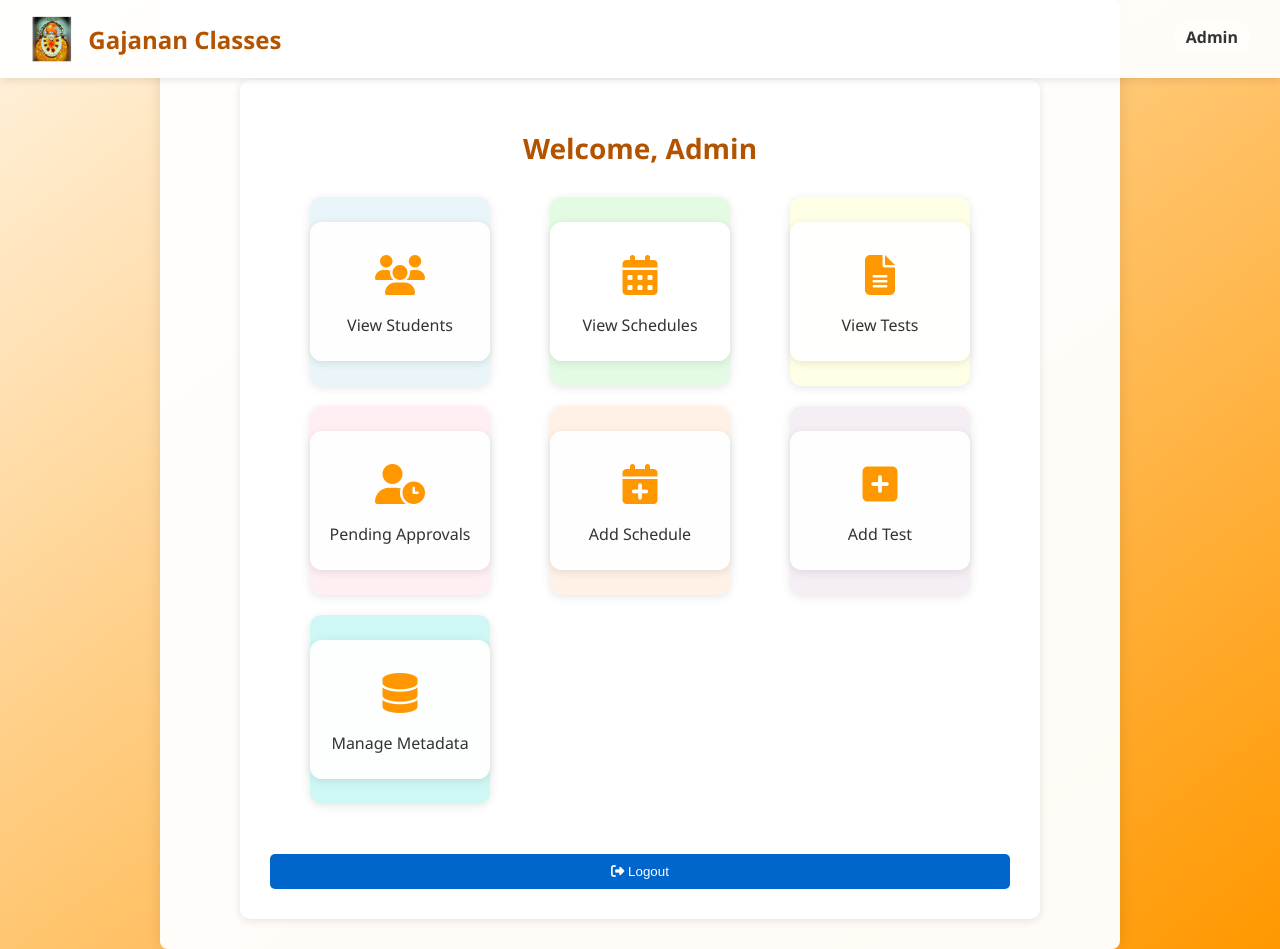
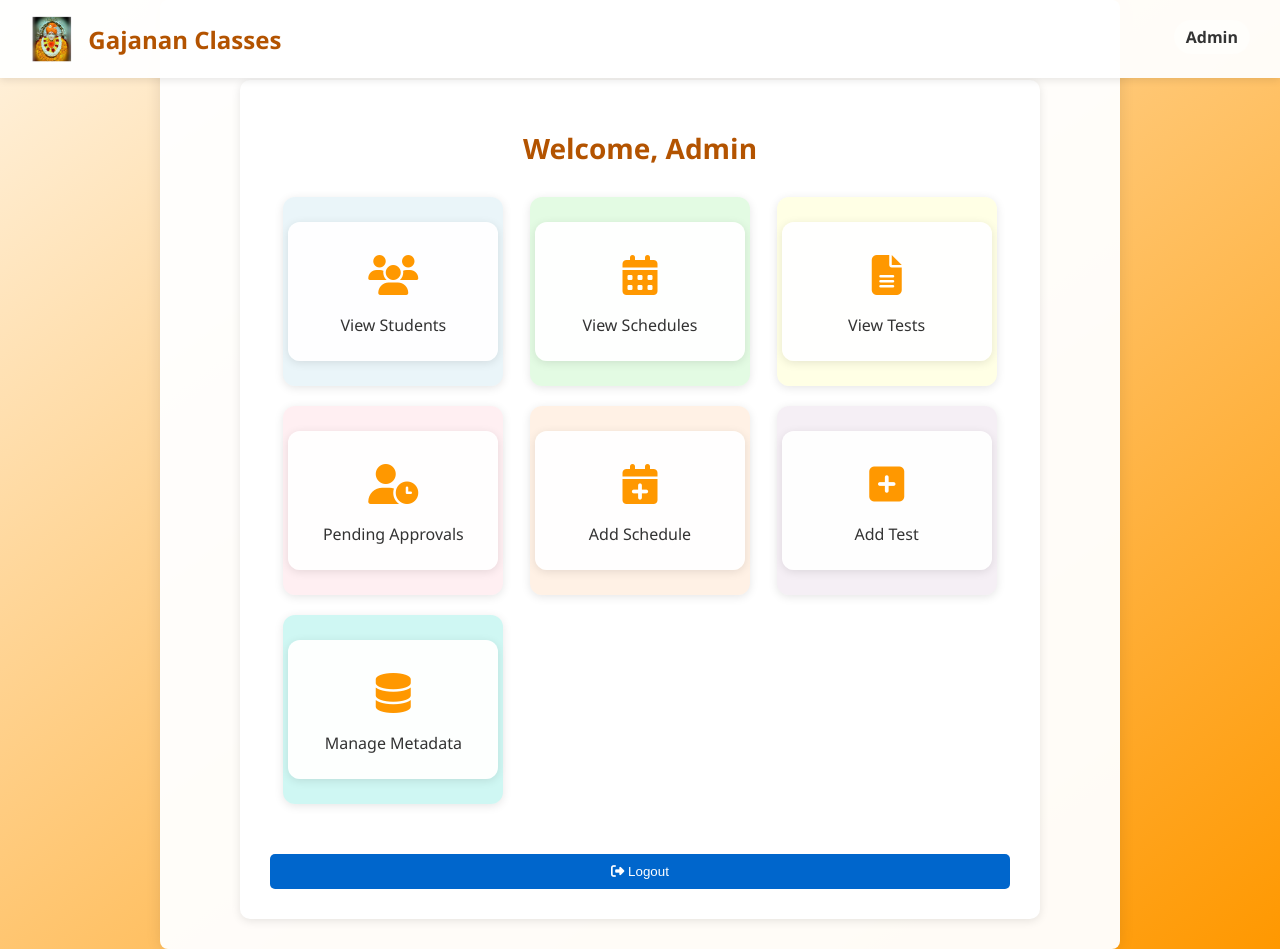
Before and after one commit to HritikWani/sanskrit-tutor, a Flask app: page /admin/dashboard in a window 1280 px wide. Run offline with Flask 3, Linux system fonts and the light colour scheme; the visitor is signed in with stand-in values (Sample User, id 1); data that the repository does not hold is empty.

Commit message:
update dashboard grid1

```diff
--- a/static/style.css
+++ b/static/style.css
@@ -257,7 +257,7 @@
 
 .dashboard-grid {
   display: grid;
-  grid-template-columns: repeat(auto-fit, minmax(180px, 220px));
+  grid-template-columns: repeat(auto-fit, minmax(180px, 1fr));
   gap: 20px;
   justify-content: center;
   justify-items: center;
@@ -280,7 +280,7 @@
   color: inherit;
   transition: transform 0.2s, box-shadow 0.3s;
   width: 100%;
-  max-width: 180px;
+  max-width: 220px;
   cursor: pointer;
   background-color: rgba(255, 255, 255, 0.85);
 }
```
